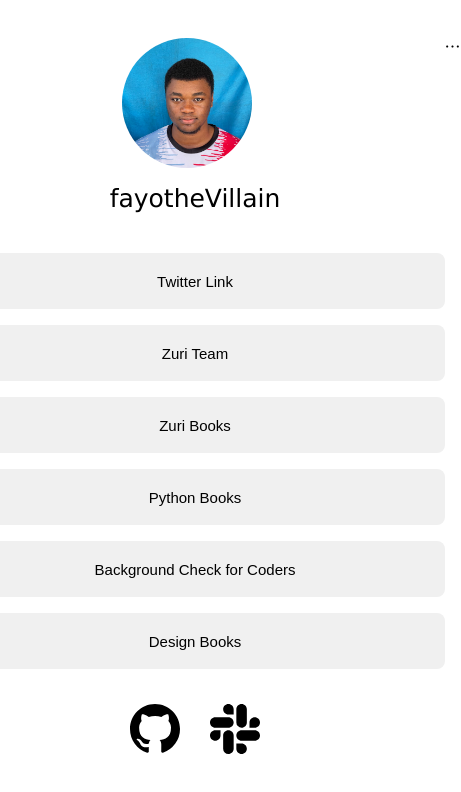
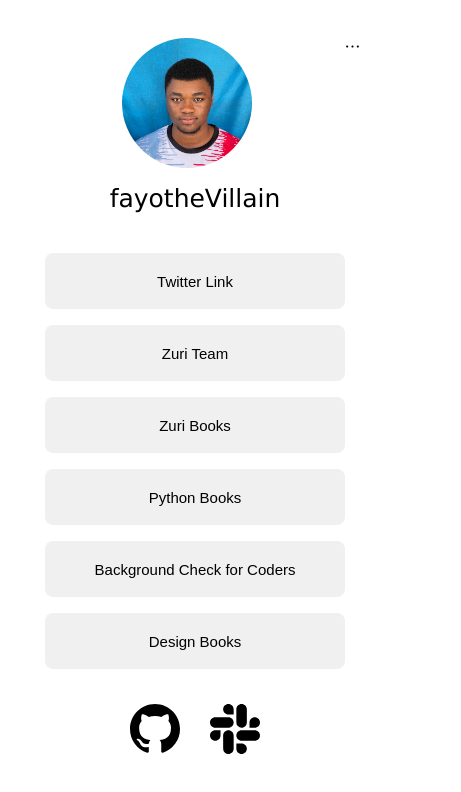
Before and after one commit to FayofunmiEnoch125/stage-1, a React (Create React App) app: page / in a window 390 px wide. Shown: the top 792 px of the page, 461 px wide, since content can reach past the window. Built offline with nearby package versions, Linux system fonts and the light colour scheme.

Commit message:
new changes

```diff
--- a/src/App.css
+++ b/src/App.css
@@ -111,7 +111,7 @@ button {
 @media screen and (max-width: 1070px) {
 
   button {
-    width: 500px;
+    width: 300px;
     transition: all 0.3s ease-in-out;
     }
   }
```
